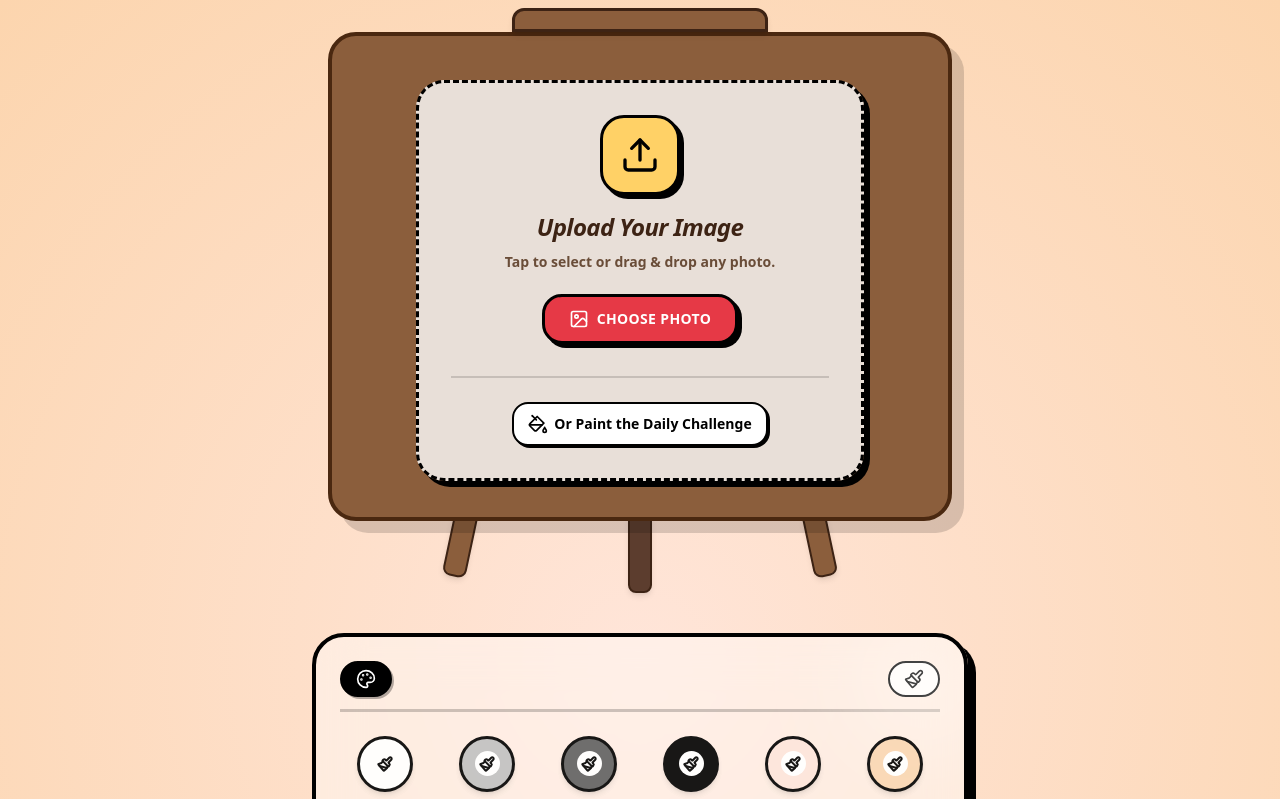
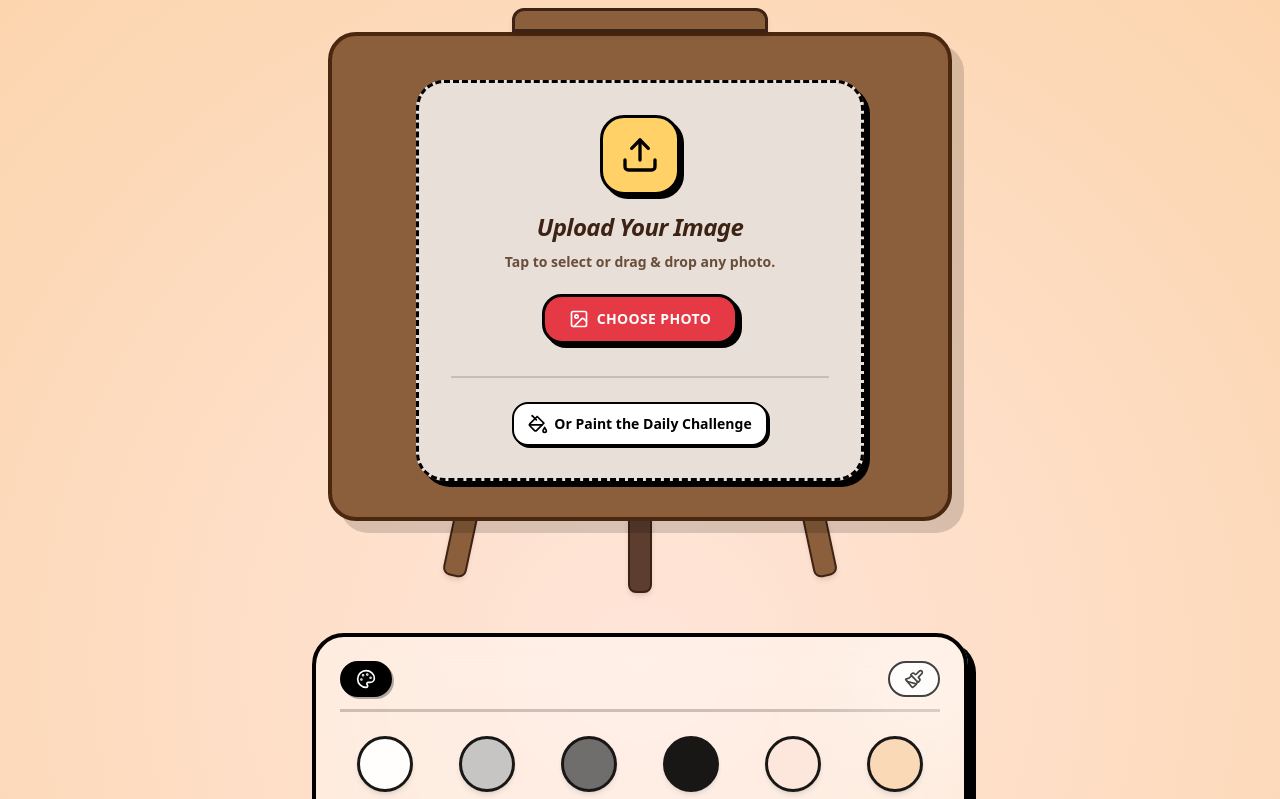
Before and after one commit to iamogbz/paint, a React (Vite) app: page / in a window 1280 px wide. Shown: the top 799 px of the page. Built offline with nearby package versions, Linux system fonts and the light colour scheme.

Commit message:
fix: issue where currently selected image can not be deleted if it is the last one

```diff
--- a/src/App.tsx
+++ b/src/App.tsx
@@ -113,7 +113,9 @@ export default function App() {
     const updated = artworks.filter((art) => art.id !== id);
     if (currentArtwork?.id === id) {
       const nextFirstArtwork = updated.length > 0 ? updated[0] : null;
-      nextFirstArtwork.modifiedAt = Date.now(); // Update modified timestamp
+      if (nextFirstArtwork) {
+        nextFirstArtwork.modifiedAt = Date.now(); // Update modified timestamp
+      }
       setCurrentArtwork(nextFirstArtwork);
     }
     saveArtworksList(updated);
--- a/src/components/EaselBoard.tsx
+++ b/src/components/EaselBoard.tsx
@@ -148,11 +148,10 @@ export const EaselBoard: React.FC<EaselBoardProps> = ({
                 <Sparkles className="w-8 h-8 text-[#FFD166] absolute" />
               </div>
               <h3 className="text-xl font-black text-[#3D2314] mb-1 italic">
-                Painting Cartoon Version...
+                Preparing Canvas..
               </h3>
               <p className="text-xs font-bold text-[#4A2810] max-w-xs uppercase">
-                Applying smooth curves & quantizing colors to strict 24-color
-                artist palette
+                collecting paints and colouring palettes
               </p>
             </div>
           )}
--- a/src/components/PaletteDisplay.tsx
+++ b/src/components/PaletteDisplay.tsx
@@ -150,9 +150,11 @@ export const PaletteDisplay: React.FC<PaletteDisplayProps> = ({
                 )}
 
                 <div
-                  className={`absolute inset-0 bg-white transition w-1/2 h-1/2 opacity-${
-                    copiedHex === color.hexCode ? 100 : 0
-                  } rounded-full flex items-center justify-center left-1/4 top-1/4`}
+                  className={`absolute inset-0 bg-white transition w-1/2 h-1/2 rounded-full flex items-center justify-center left-1/4 top-1/4`}
+                  style={{
+                    opacity: copiedHex === color.hexCode ? 1 : 0,
+                    transition: "opacity 0.3s",
+                  }}
                 >
                   <Paintbrush className={`w-4 h-4 stroke-[3] text-black`} />
                 </div>
```
